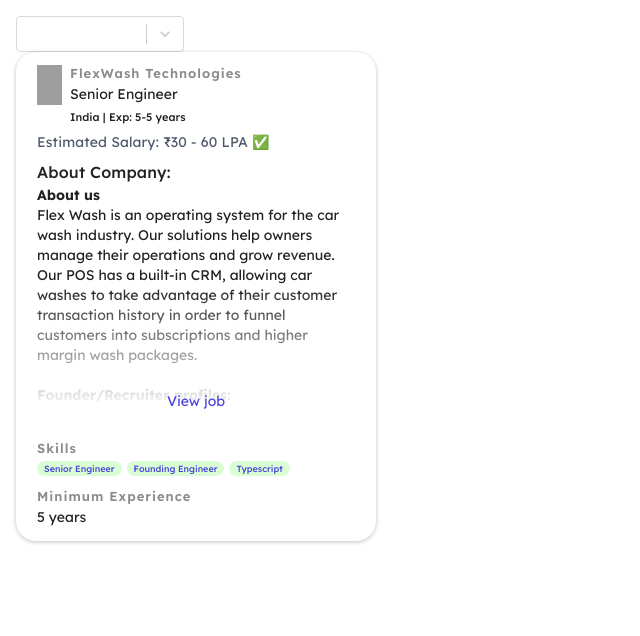
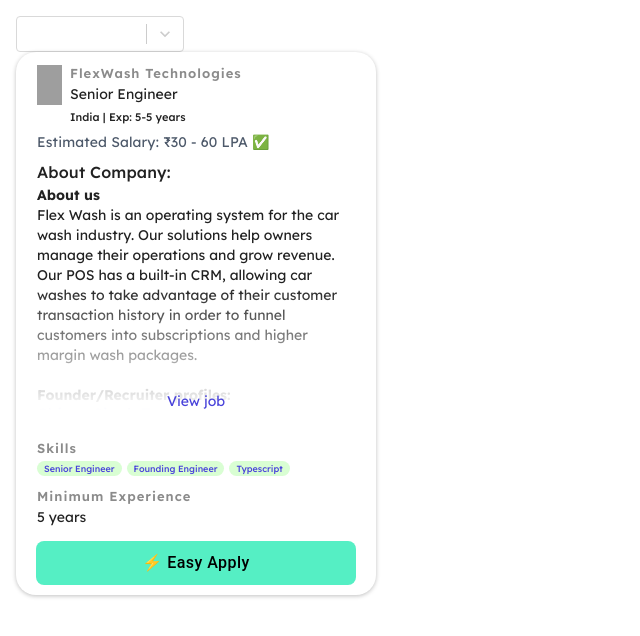
Before and after one commit to adityash1/job-portal, a React (Vite) app: page / in a window 1280 px wide. Shown: the top 636 px of the page, without its empty margins (0-640 px from the left). Built offline with nearby package versions, Linux system fonts and the light colour scheme; grey boxes are pictures that could not be loaded.

Commit message:
feat(ui): apply button

```diff
--- a/src/components/ui/JobCard/JobCard.jsx
+++ b/src/components/ui/JobCard/JobCard.jsx
@@ -1,8 +1,5 @@
-import Box from "@mui/material/Box";
-import Card from "@mui/material/Card";
-import CardContent from "@mui/material/CardContent";
-import Typography from "@mui/material/Typography";
 import styles from "./JobCard.module.css";
+import { Button, Box, Card, CardContent, Typography } from "@mui/material";
 
 const JobCard = () => {
   return (
@@ -95,6 +92,13 @@
           <h2>5 years</h2>
         </div>
       </CardContent>
+      <Box component="div" className={styles["status-container"]}>
+        <Box component="div" className={styles["apply-btn-wrapper"]}>
+          <Button size="medium" className={styles["apply-btn"]}>
+            ⚡ Easy Apply
+          </Button>
+        </Box>
+      </Box>
     </Card>
   );
 };
--- a/src/components/ui/JobCard/JobCard.module.css
+++ b/src/components/ui/JobCard/JobCard.module.css
@@ -102,6 +102,59 @@
     background-color: #d9fed3;
     padding: 2px 7px;
     border-radius: 50px;
-    /* margin: 2px 0 0 7px; */
     margin: 2px 5px 2px 0px;
 }
+
+.status-container {
+    flex-grow: 1 !important;
+    width: -webkit-fill-available !important;
+    padding: 0 15px !important;
+    display: flex !important;
+    flex-direction: column !important;
+    justify-content: flex-end !important;
+    align-items: flex-start !important;
+}
+
+.apply-btn-wrapper {
+    -webkit-box-pack: justify !important;
+    justify-content: space-between !important;
+    display: flex !important;
+    gap: 0.5rem !important;
+    width: 100% !important;
+}
+
+.apply-btn {
+    width: 100% !important;
+    background-color: rgb(85, 239, 196) !important;
+    color: rgb(0, 0, 0) !important;
+    font-weight: 500 !important;
+    padding: 8px 18px !important;
+    text-transform: none !important;
+    border-radius: 8px !important;
+    margin: 5px 0 !important;
+
+    display: inline-flex !important;
+    -webkit-box-align: center !important;
+    align-items: center !important;
+    -webkit-box-pack: center !important;
+    justify-content: center !important;
+    position: relative !important;
+    box-sizing: border-box !important;
+    -webkit-tap-highlight-color: transparent !important;
+    outline: 0px !important;
+    border: 0px !important;
+    cursor: pointer !important;
+    user-select: none !important;
+    vertical-align: middle !important;
+    appearance: none !important;
+    text-decoration: none !important;
+    font-family: Lexend;
+    line-height: 1.75 !important;
+    min-width: 64px !important;
+    transition:
+        background-color 250ms cubic-bezier(0.4, 0, 0.2, 1) 0ms,
+        box-shadow 250ms cubic-bezier(0.4, 0, 0.2, 1) 0ms,
+        border-color 250ms cubic-bezier(0.4, 0, 0.2, 1) 0ms,
+        color 250ms cubic-bezier(0.4, 0, 0.2, 1) 0ms !important;
+    font-size: 16px !important;
+}
```
